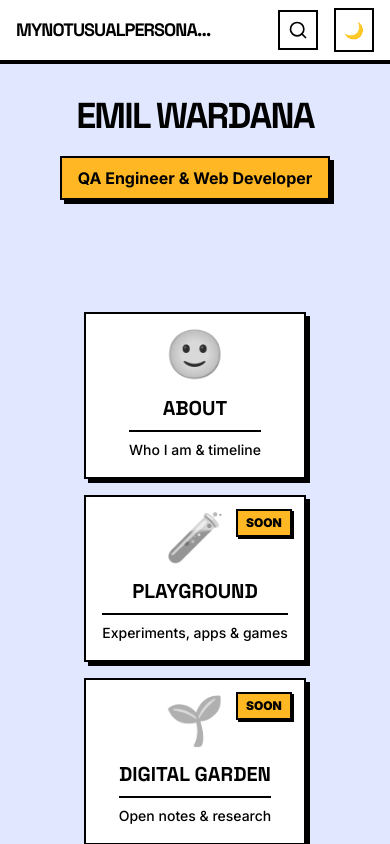
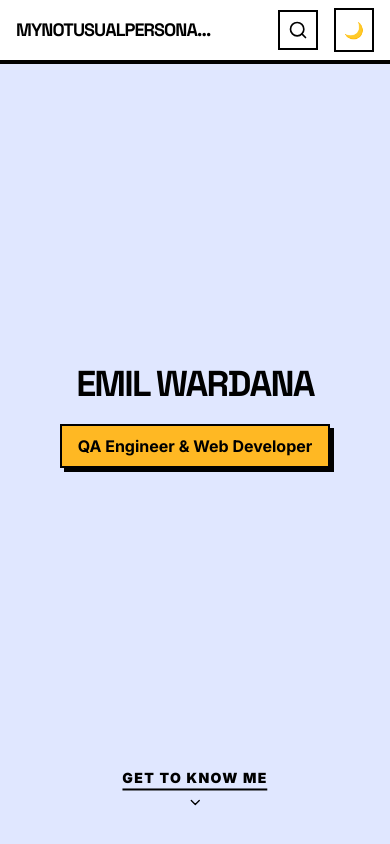
Before and after one commit to emilwardana/websaya, a Next.js app: page / in a window 390 px wide. Shown: the top 844 px of the page. Built offline with nearby package versions, Linux system fonts and the light colour scheme.

Commit message:
added floating button on mobile view, fixing alignment and several bugs

```diff
--- a/src/app/about/page.tsx
+++ b/src/app/about/page.tsx
@@ -2,6 +2,7 @@
 
 import { motion } from "framer-motion";
 import BackButton from "../components/BackButton";
+import Footer from "../components/Footer";
 
 export default function AboutPage() {
   const timeline = [
@@ -41,7 +42,8 @@ export default function AboutPage() {
   ];
 
   return (
-    <section className="section min-h-screen px-4 md:px-6 py-12 md:py-20">
+    <>
+    <section className="section flex-1 w-full px-4 md:px-6 py-12 md:py-20">
       <div className="mx-auto max-w-4xl">
         <div className="mb-6 md:mb-8">
           <BackButton />
@@ -148,5 +150,7 @@ export default function AboutPage() {
         </motion.div>
       </div>
     </section>
+    <Footer />
+    </>
   );
 }
--- a/src/app/components/Features.tsx
+++ b/src/app/components/Features.tsx
@@ -24,7 +24,7 @@ const cards = [
 export default function Features() {
   return (
     <Section id="features">
-      <div className="grid gap-4 md:gap-5 grid-cols-1 sm:grid-cols-2 md:grid-cols-3 lg:grid-cols-4 px-4 md:px-0">
+      <div className="grid gap-4 md:gap-5 grid-cols-1 sm:grid-cols-2 md:grid-cols-3 lg:grid-cols-4 px-4 md:px-0 w-full max-w-6xl mx-auto">
         {cards.map((c) => (
           <Link
             key={c.title}
--- a/src/app/components/Footer.tsx
+++ b/src/app/components/Footer.tsx
@@ -1,6 +1,6 @@
 export default function Footer() {
   return (
-    <footer className="bg-[var(--color-surface)] py-3 md:py-4 text-center text-xs font-bold border-t-4 border-[var(--color-primary)] px-4 flex-shrink-0">
+    <footer className="w-full bg-[var(--color-surface)] py-3 md:py-4 text-center text-xs font-bold border-t-4 border-[var(--color-primary)] px-4 mt-auto relative z-10">
       © {new Date().getFullYear()} Emil Wardana. All rights reserved.
     </footer>
   );
--- a/src/app/components/Hero.tsx
+++ b/src/app/components/Hero.tsx
@@ -1,9 +1,11 @@
 "use client";
 import { motion } from "framer-motion";
+import { ChevronDown } from "lucide-react";
 
-export default function Hero() {
+export default function Hero({ onShowMenu }: { onShowMenu?: () => void }) {
   return (
-    <section className="bg-[var(--color-body)] text-[var(--color-primary)] py-8 md:py-10 text-center px-4 flex-shrink-0">
+    <section className="bg-[var(--color-body)] text-[var(--color-primary)] py-8 md:py-10 text-center px-4 md:flex-none flex flex-col justify-center items-center relative min-h-[calc(100vh-140px)] md:min-h-0">
+      <div className="flex-1 flex flex-col justify-center items-center md:flex-initial">
         <motion.h1
           initial={{ opacity: 0, y: 20 }}
           animate={{ opacity: 1, y: 0 }}
@@ -15,6 +17,21 @@ export default function Hero() {
         <p className="mt-5 text-base md:text-xl font-bold border-2 border-[var(--color-primary)] inline-block px-4 py-2 bg-[var(--color-accent)] shadow-[4px_4px_0px_0px_var(--color-primary)]">
           QA Engineer & Web Developer
         </p>
+      </div>
+
+      {/* Mobile "Get to Know Me" button - fixed at bottom */}
+      {onShowMenu && (
+        <motion.button
+          initial={{ opacity: 0, y: 10 }}
+          animate={{ opacity: 1, y: 0 }}
+          transition={{ delay: 0.8, duration: 0.5 }}
+          onClick={onShowMenu}
+          className="md:hidden fixed bottom-8 left-1/2 -translate-x-1/2 inline-flex flex-col items-center gap-1 text-sm font-black uppercase tracking-widest cursor-pointer z-50 animate-bounce"
+        >
+          <span className="border-b-2 border-[var(--color-primary)]">Get to Know Me</span>
+          <ChevronDown className="w-4 h-4" />
+        </motion.button>
+      )}
     </section>
   );
 }
--- a/src/app/components/Section.tsx
+++ b/src/app/components/Section.tsx
@@ -6,7 +6,7 @@ export default function Section({ id, children }: { id?: string; children: React
   return (
     <motion.section
       id={id}
-      className="section bg-[var(--color-body)] text-[var(--color-primary)] flex-grow flex items-center py-6 md:py-8"
+      className="section bg-[var(--color-body)] text-[var(--color-primary)] flex-grow flex flex-col justify-center items-center w-full py-6 md:py-8"
       initial={{ opacity: 0, y: 24 }}
       whileInView={{ opacity: 1, y: 0 }}
       viewport={{ once: true, amount: 0.2 }}
--- a/src/app/contact/page.tsx
+++ b/src/app/contact/page.tsx
@@ -4,6 +4,7 @@ import { motion } from "framer-motion";
 import { Github, Linkedin } from "lucide-react";
 import BackButton from "../components/BackButton";
 import { useState } from "react";
+import Footer from "../components/Footer";
 
 export default function ContactPage() {
   const [status, setStatus] = useState<"idle" | "loading" | "success" | "error">("idle");
@@ -39,7 +40,8 @@ export default function ContactPage() {
   };
 
   return (
-    <section className="section min-h-screen px-4 md:px-6 py-12 md:py-20">
+    <>
+    <section className="section flex-1 w-full px-4 md:px-6 py-12 md:py-20">
       <div className="mx-auto max-w-2xl">
         <div className="mb-6 md:mb-8">
           <BackButton />
@@ -179,5 +181,7 @@ export default function ContactPage() {
         </div>
       </div>
     </section>
+    <Footer />
+    </>
   );
 }
--- a/src/app/digital-garden/page.tsx
+++ b/src/app/digital-garden/page.tsx
@@ -2,10 +2,12 @@
 
 import { motion } from "framer-motion";
 import BackButton from "../components/BackButton";
+import Footer from "../components/Footer";
 
 export default function DigitalGardenPage() {
   return (
-    <section className="section min-h-screen px-4 md:px-6 py-12 md:py-20">
+    <>
+    <section className="section flex-1 w-full px-4 md:px-6 py-12 md:py-20">
       <div className="mx-auto max-w-2xl">
         <div className="mb-6 md:mb-8">
           <BackButton />
@@ -33,5 +35,7 @@ export default function DigitalGardenPage() {
         </motion.div>
       </div>
     </section>
+    <Footer />
+    </>
   );
 }
--- a/src/app/layout.tsx
+++ b/src/app/layout.tsx
@@ -47,8 +47,6 @@ export default function RootLayout({ children }: { children: ReactNode }) {
             <Navbar />
 
             <main className="flex flex-col flex-1">{children}</main>
-
-            <Footer />
           </div>
 
           {/* Mount once so it's available everywhere */}
--- a/src/app/page.tsx
+++ b/src/app/page.tsx
@@ -1,13 +1,48 @@
-import Navbar from "./components/Navbar";
+"use client";
+
 import Hero from "./components/Hero";
 import Features from "./components/Features";
 import Footer from "./components/Footer";
+import { useState, useEffect, useRef } from "react";
 
 export default function Home() {
+  const [showMenu, setShowMenu] = useState(false);
+  const featuresRef = useRef<HTMLDivElement>(null);
+
+  const handleShowMenu = () => {
+    setShowMenu(true);
+    // Wait for state update and render
+    setTimeout(() => {
+      featuresRef.current?.scrollIntoView({ behavior: 'smooth' });
+    }, 100);
+  };
+
+  // Prevent scrolling on mobile when menu is hidden
+  useEffect(() => {
+    if (typeof window !== 'undefined') {
+      const isMobile = window.innerWidth < 768;
+      if (isMobile && !showMenu) {
+        document.body.style.overflow = 'hidden';
+      } else {
+        document.body.style.overflow = 'auto';
+      }
+    }
+
+    return () => {
+      document.body.style.overflow = 'auto';
+    };
+  }, [showMenu]);
+
   return (
-    <>
-      <Hero />
-      <Features />
-    </>
+    <div className="flex flex-col flex-1">
+      <Hero onShowMenu={!showMenu ? handleShowMenu : undefined} />
+      <div ref={featuresRef} className={`${showMenu ? 'block' : 'hidden md:block'} flex-1 flex flex-col justify-center`}>
+        <Features />
+      </div>
+      {/* Hide footer on mobile until menu is shown */}
+      <div className={`${showMenu ? 'block' : 'hidden md:block'} mt-auto`}>
+        <Footer />
+      </div>
+    </div>
   );
 }
--- a/src/app/playground/page.tsx
+++ b/src/app/playground/page.tsx
@@ -2,10 +2,12 @@
 
 import { motion } from "framer-motion";
 import BackButton from "../components/BackButton";
+import Footer from "../components/Footer";
 
 export default function PlaygroundPage() {
   return (
-    <section className="section min-h-screen px-4 md:px-6 py-12 md:py-20">
+    <>
+    <section className="section flex-1 w-full px-4 md:px-6 py-12 md:py-20">
       <div className="mx-auto max-w-2xl">
         <div className="mb-6 md:mb-8">
           <BackButton />
@@ -33,5 +35,7 @@ export default function PlaygroundPage() {
         </motion.div>
       </div>
     </section>
+    <Footer />
+    </>
   );
 }
```
Lines whose indentation alone changed are shown as unchanged.
